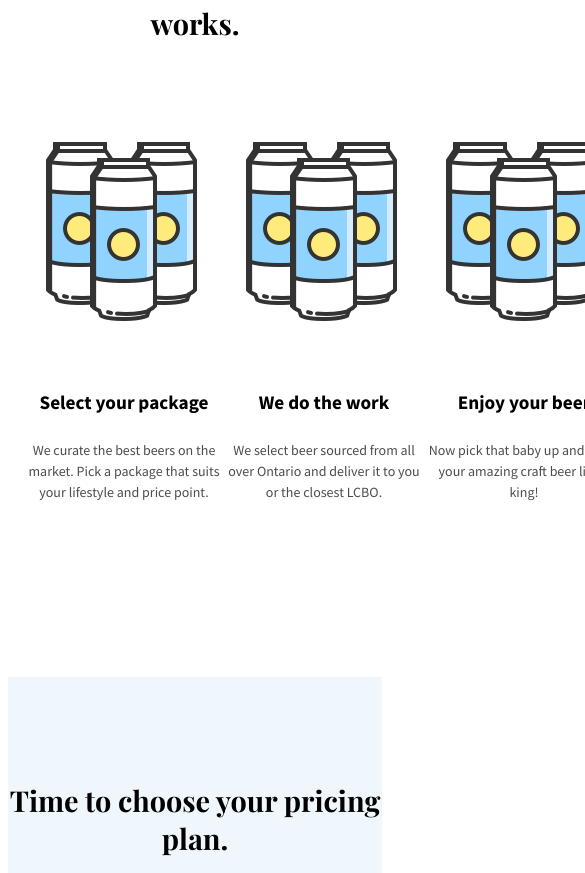
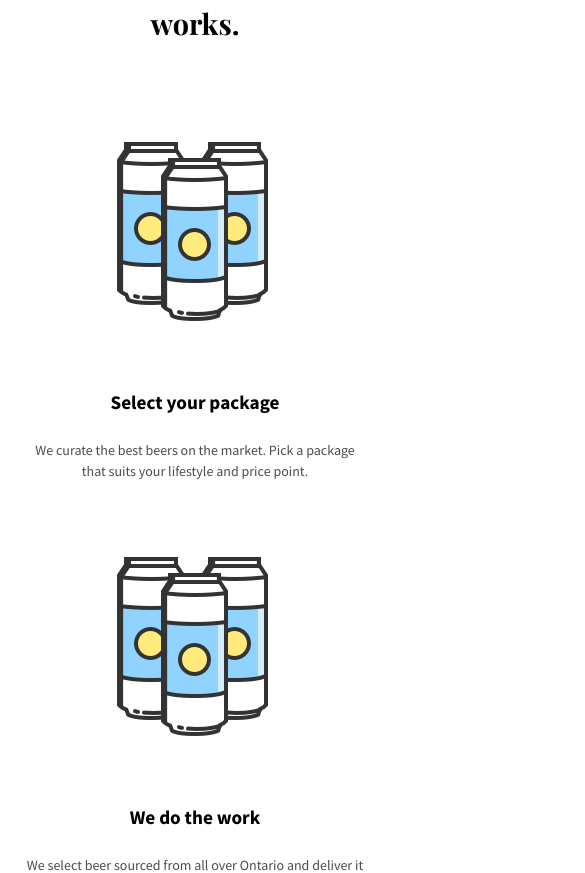
Before and after one commit to briandu/SipBeer, a React (Create React App) app: page / in a window 390 px wide. Shown: the part 1164-2037 px from the top of the page, 585 px wide, since content can reach past the window. Built offline with nearby package versions, Linux system fonts and the light colour scheme; the HTML template or start-up script is replaced by a standard one.

Commit message:
Update mobile rsponsiveness of how it works block

```diff
--- a/src/components/HowItWorks.js
+++ b/src/components/HowItWorks.js
@@ -5,23 +5,30 @@ import stepsData from '../data/stepsData';
 import Step from './Step';
 import MaxWidth from './MaxWidth';
 
+const Title = styled.h2`
+  margin-bottom: 3em;
+`;
+
+const Steps = styled.div`
+  display: flex;
+  flex-direction: column;
+  width: 100%;
+  max-width: 25em;
+`;
+
 const HowItWorks = styled(MaxWidth)`
   display: flex;
   flex-direction: column;
   align-items: center;
   margin: 10em auto;
   text-align: center;
-`;
 
-const Title = styled.h2`
-  margin-bottom: 3em;
-`;
-
-const Steps = styled.div`
-  display: flex;
-  align-items: center;
-  justify-content: space-between;
-  width: 100%;
+  @media (min-width: 48em) {
+    ${Steps} {
+      flex-direction: row;
+      max-width: 100%;
+    }
+  }
 `;
 
 export default () => (
--- a/src/components/Step.js
+++ b/src/components/Step.js
@@ -10,16 +10,22 @@ const Description = styled.p`
   margin-top: 1.5em;
 `;
 
+const Image = styled.img`
+  max-width: 21.5em;
+  margin-bottom: 2em;
+`;
+
 const Step = styled.div`
-  max-width: 20em;
+  flex: 1 1 33.3%;
+  margin-bottom: 3em;
 
   ${Title} {
     font-family: 'Source Sans Pro', Helvetica, sans-serif;
   }
-`;
 
-const Image = styled.img`
-  margin-bottom: 2em;
+  @media (min-width: 48em) {
+    margin: 0 1em 3em;
+  }
 `;
 
 export default ({title, description }) => (
```
